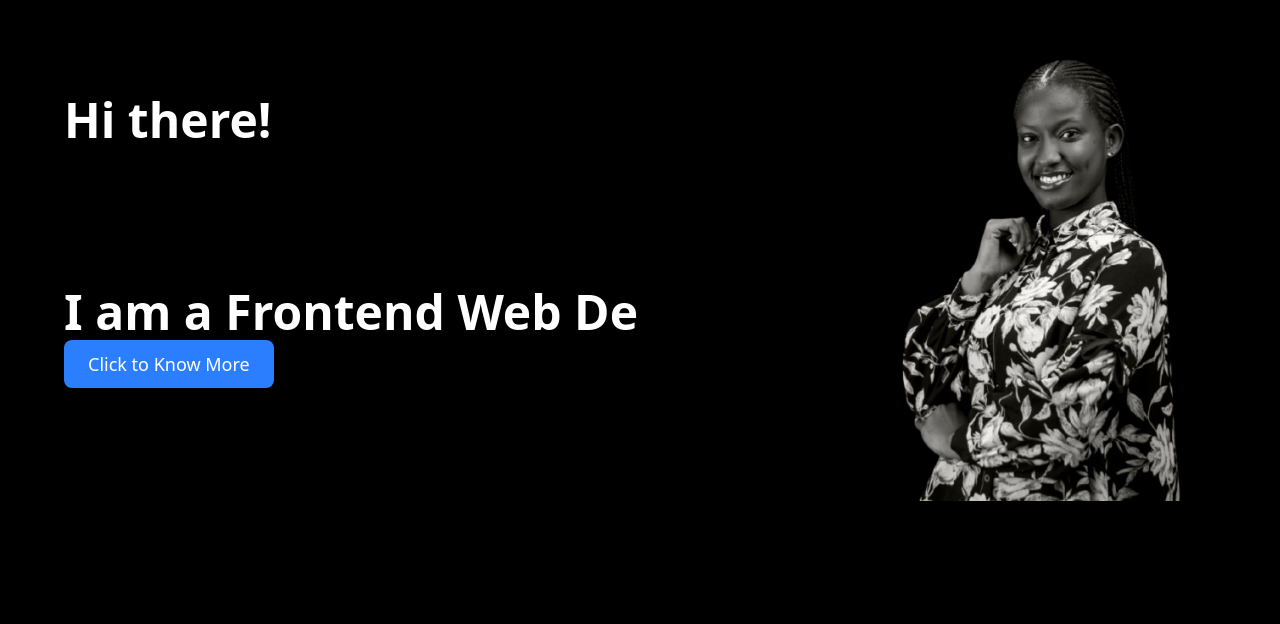
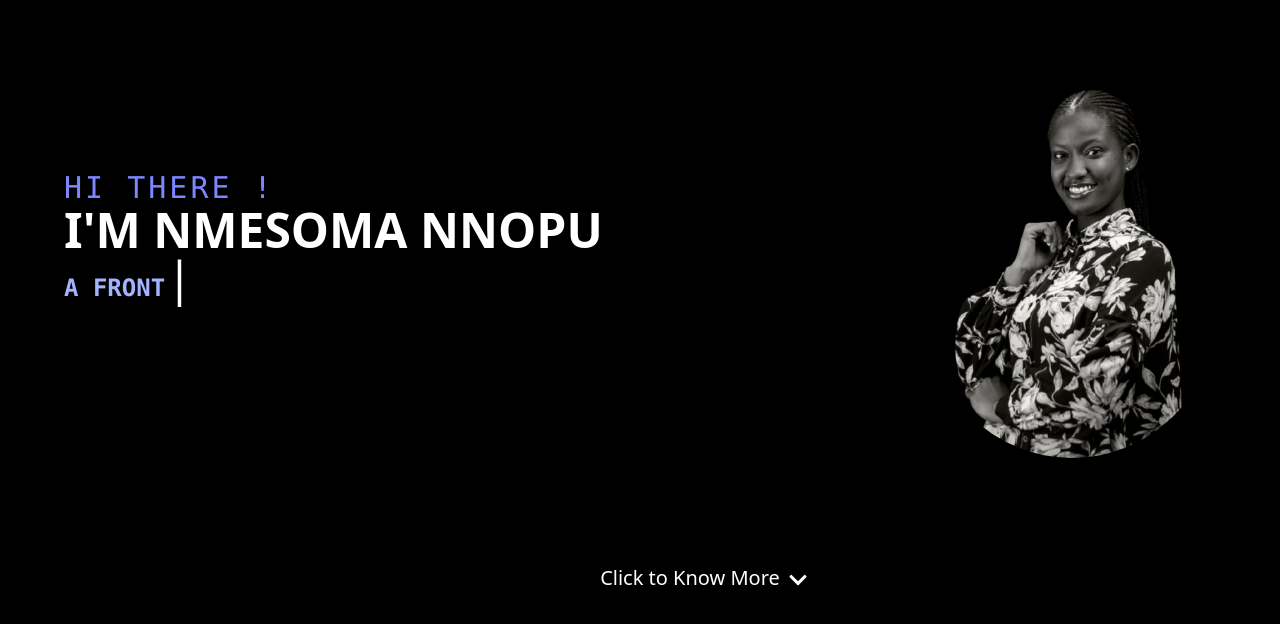
Before and after one commit to nmesomajane/my-portfolio, a React (Vite) app: page / in a window 1280 px wide. Shown: the part 158-782 px from the top of the page. Built offline with nearby package versions, Linux system fonts and the light colour scheme.

Commit message:
completed the home page

```diff
--- a/src/components/Footer.tsx
+++ b/src/components/Footer.tsx
@@ -2,7 +2,7 @@ import React from 'react'
 
 const Footer = () => {
   return (
-    <footer className="bg-black text-white py-5  sm:px-2 w-full fixed bottom-0 left-0">
+    <footer className="bg-black text-white py-5  sm:px-2 w-full bottom-0 left-0">
       <div className=" mx-auto text-center space-y-4">
         <h2 className="text-2xl font-semibold">Let’s Connect! 💬</h2>
         <p className="text-gray-300 max-w-lg mx-auto">
--- a/src/pages/Home.tsx
+++ b/src/pages/Home.tsx
@@ -3,7 +3,8 @@ import { motion } from "framer-motion";
 import Typewriter from "typewriter-effect";
 import { Link } from "react-router-dom";
 import ProfilePic from "../assets/nmeso2.png";
- // Assuming you have a Pics object with image paths
+import { FaChevronDown } from "react-icons/fa";
+// Assuming you have a Pics object with image paths
 
 const Home = () => {
   const [showLine2, setShowLine2] = useState(false);
@@ -20,66 +21,51 @@ const Home = () => {
   }, []);
 
   return (
-    <div className="flex flex-col md:flex-row items-center justify-between bg-black h-screen text-white px-8 md:px-16">
+    <div className="  bg-black w-full   px-2 md:px-16 flex flex-col-reverse md:flex-row items-center justify-end  h-screen text-white fixed ">
       {/* Left Side - Typewriter Text */}
-      <div className="md:w-1/2 space-y-6 text-left">
-        <h1 className="text-4xl md:text-5xl font-bold ">
+      <div className="md:w-1/2   md:space-y-6 text-center md:text-left flex  flex-col  bottom-5">
+        <h1 className="text-4xl gap-2 py-4 md:gap-4 md:text-5xl  ">
           <Typewriter
+            onInit={(typewriter) => {
+              typewriter
+                .typeString(
+                  '<span class="text-indigo-400 text-2xl md:text-3xl font-mono tracking-widest">HI THERE !</span>'
+                )
+                .pauseFor(1000)
+                .typeString(
+                  '<br><span class="text-white text-4xl md:text-5xl font-extrabold font-sans">I\'M NMESOMA NNOPU</span>'
+                )
+                .pauseFor(1000)
+                .typeString(
+                  '<br><span class="text-indigo-300 text-xl md:text-2xl font-semibold font-mono">A FRONT-END WEB DEVELOPER</span>'
+                )
+                .start();
+            }}
             options={{
-              strings: ["Hi there!"],
-              autoStart: true,
               delay: 75,
-              loop: true, // Prevent looping for line 1
-              cursor: ''// remove the cursor
+              cursor: "|",
             }}
           />
-          <br />
-          <span className="font-extrabold">
-            {showLine2 && (
-              <Typewriter
-                options={{
-                  strings: ["I am Nmesoma"],
-                  autoStart: true,
-                  delay: 85,
-                  loop: true, // Prevent looping for line 2
-                  cursor: '' // remove the cursor
-                }}
-              />
-            )}
-          </span>
-          <br />
-          {showLine3 && (
-            <Typewriter
-              options={{
-                strings: ["I am a Frontend Web Developer"],
-                autoStart: true,
-                delay: 95,
-                loop: true, // Prevent looping for line 3
-                cursor: '' // remove the cursor
-              }}
-            />
-          )}
         </h1>
 
-
         <motion.div
-          className="mt-6 "
+          className="absolute md:bottom-10 bottom-4 text-center w-full"
           animate={{ y: [0, -10, 0] }}
           transition={{ duration: 1, repeat: Infinity, ease: "easeInOut" }}
         >
           <Link
             to="/overview"
-            className="bg-blue-500 hover:bg-blue-600 text-white px-6 py-3 rounded-lg text-lg shadow-lg"
+            className="text-white  hover:underline text-xl flex items-center justify-center gap-2 "
           >
-
-            Click to Know More
+            Click to Know More <br />{" "}
+            <FaChevronDown className="mt-1  justify-center items-center " />
           </Link>
         </motion.div>
       </div>
 
       {/* Right Side - Profile Image */}
       <motion.div
-        className="md:w-1/2 flex justify-end relative"
+        className="md:w-1/2 flex gap-y-0 justify-end "
         initial={{ x: 200, opacity: 0 }}
         animate={{ x: 0, opacity: 1 }}
         transition={{ duration: 3, ease: "easeOut" }}
@@ -87,7 +73,7 @@ const Home = () => {
         <img
           src={ProfilePic}
           alt="Profile"
-          className="w-[800px] md:w-[60%] h-auto object-cover rounded-lg shadow-lg mix-blend-lighten"
+          className="w-[800px] md:w-[50%] h-auto object-cover rounded-full shadow-lg mix-blend-lighten"
         />
       </motion.div>
     </div>
--- a/src/pages/Info.tsx
+++ b/src/pages/Info.tsx
@@ -1,11 +1,56 @@
-import React from 'react'
+import React from "react";
 
 const Info = () => {
   return (
     <div>
+      <div>
+        <h1>Skills</h1>
+        <p>Frameworks: REACTS</p>
+        <p>Proficient: TYPESCRIPT, JAVASCRIPT, TAILWIND CSS</p>
+      </div>
+      <div>
+        {" "}
+        <h1>TOOLS</h1>
+        <p>Wordpress, Webflow, Figma, Firebase, Github, Canva</p>
+      </div>
+      <div>
+        <h1>EXPERIENCE</h1>
+        <p>Productsio, Rivers State, Nigeria</p>
+        <p>Kadankadan – Website Management & Feature Implementation</p>
+        <p>
+          Role: Frontend Developer (Intern) <br />
+          Duration: April 2025 – Present <br />
+          &bull;Developing and integrating new UI components based on design
+          requirements <br /> <br />
+          &bull;Enhancing existing features to improve user experience and site
+          performance. <br /> <br />
+          &bull;Debugging and resolving frontend issues to maintain site
+          stability. <br />
+          <br />
+          &bull;Collaborating with the team to suggest and implement innovative
+          solutions that support global shipping operations. <br />
+          <br />
+          &bull;Performing routine updates and optimizations to keep the site
+          current and efficient. <br /><br />
+          Check it out: <a href="">https://kadankadan.com/</a>
+        </p>
+      </div>
+      <div>
+        <h1>
+          DEMO
+        </h1>
+        <p>
+          &bull;Developed a real-time <a href="https://github.com/nmesomajane/Quick-chat.git">chat application</a> using React.js, Firebase, and Tailwind CSS. <br />
+          &bull;Developed a user-friendly <a href="https://github.com/nmesomajane/expense-tracker.git">Expense tracker</a>using React.js, TypeScript, and Tailwind CSS.
+Enabled real-time expense logging and categorization for better financial tracking. <br />
+ &bull;Developed a feature-rich <a href="https://github.com/nmesomajane/expense-tracker.git">movie application</a>  using React.js, TypeScript, Redux, and Tailwind CSS.
+Integrated search and favorites  functionality for personalized content discovery. <br />
+&bull;Product Card <a href="https://tefem-hazel.vercel.app/">Perfume</a>
 
+        </p>
+      </div>
     </div>
-  )
-}
+  );
+};
 
-export default Info
+export default Info;
--- a/src/pages/Overview.tsx
+++ b/src/pages/Overview.tsx
@@ -1,11 +1,58 @@
-import React from 'react'
-
+import React from "react";
+import ProfilePic from "../assets/nmeso3.jpg";
+import { motion } from "framer-motion";
+import { FaInstagram, FaLinkedin, FaGithub } from "react-icons/fa";
 const Overview = () => {
   return (
-    <div>
+    <div className="w-full  px-4 py-1 ">
 
+      <div className="flex flex-col-reverse md:flex-row justify-end m-4 md:m-12 gap-x-4  ">
+
+        <div className="md:w-1/2   md:space-y-8  md:text-left flex  flex-col  bottom-5">
+          <h1 className="text-4xl font-sans font-extrabold text-gray-900 mb-4   mt-2">
+            About Me{" "}
+          </h1>
+          <p className="text-lg text-gray-700  mt-2">
+            I’m a Frontend Developer and freelancer with over a year of hands-on
+            experience building responsive and engaging user interfaces. My
+            journey into tech began with a strong curiosity and a desire to
+            create meaningful digital experiences. Along the way, I’ve earned
+            certifications from Coursera and the Female Media Network, which
+            have helped shape my skills in crafting clean, user-friendly web
+            applications. ,<br /> <br />
+            Beyond certifications, I’ve worked and collaborated on several
+            projects that challenged and expanded my creativity. I enjoy working
+            in team settings, learning from others, and constantly exploring new
+            tools and technologies to stay relevant in the tech space. Whether
+            it’s solving problems with code or bringing a UI design to reality,
+            I’m always up for the challenge. <br />
+             Let’s build something amazing,
+            shall we?
+          </p>
+          <div className="flex  space-x-4 ">
+          <a href="https://instagram.com/nme_somaa" className="hover:text-gray-400 transition"><FaInstagram size={24} /></a>
+          <a href="https://linkedin.com/in/nmesomannopu" className="hover:text-gray-400 transition"><FaLinkedin size={24} /></a>
+          <a href="https://github.com/nmesomajane" className="hover:text-gray-400 transition"><FaGithub size={24} /></a>
+        </div>
+        </div>
+
+        <div className="relative w-[250px] h-[350px] rounded-full mx-auto md:w-1/2 flex gap-y-0 justify-end ">
+          <div className=" inset-0 rounded-full   ">
+            <img
+              src={ProfilePic}
+              alt="profile pics"
+              className="relative bg-black w-full h-full object-cover rounded-full border-4 border-black"
+            />
+          </div>
+        </div>
+
+      </div>
+
+      <div>
+        <h1>Project</h1>
+      </div>
     </div>
-  )
-}
+  );
+};
 
-export default Overview
+export default Overview;
--- a/src/routers/routes.tsx
+++ b/src/routers/routes.tsx
@@ -1,4 +1,4 @@
-import { RouteObject, useRoutes } from "react-router-dom";
+import { RouteObject, useRoutes,Navigate } from "react-router-dom";
 import Home from "../pages/Home";
 import Overview from "../pages/Overview";
 import Info from "../pages/Info";
@@ -9,7 +9,9 @@ export function AppRoutes() {
   const routes: RouteObject[] = [
     {
       path: "/",
-      element: <Home />,  // ✅ Home page WITHOUT Header & Footer
+      // Home page WITHOUT Header & Footer
+      element: <Home />,
+      index: true,
     },
     {
       path: "/",
@@ -20,10 +22,20 @@ export function AppRoutes() {
         </>
       ),
       children: [
-        { path: "overview", element: <Overview /> },
-        { path: "info", element: <Info /> },
+        {
+          path: "overview",
+          element: <Overview />
+        },
+        {
+          path: "info",
+          element: <Info />
+        },
       ],
     },
+    {
+      path: "/home",
+      element: <Navigate to="/" replace />
+    }
   ];
 
   return useRoutes(routes);
```
Also changed, not shown: src/assets/nmeso3.jpg (added).
